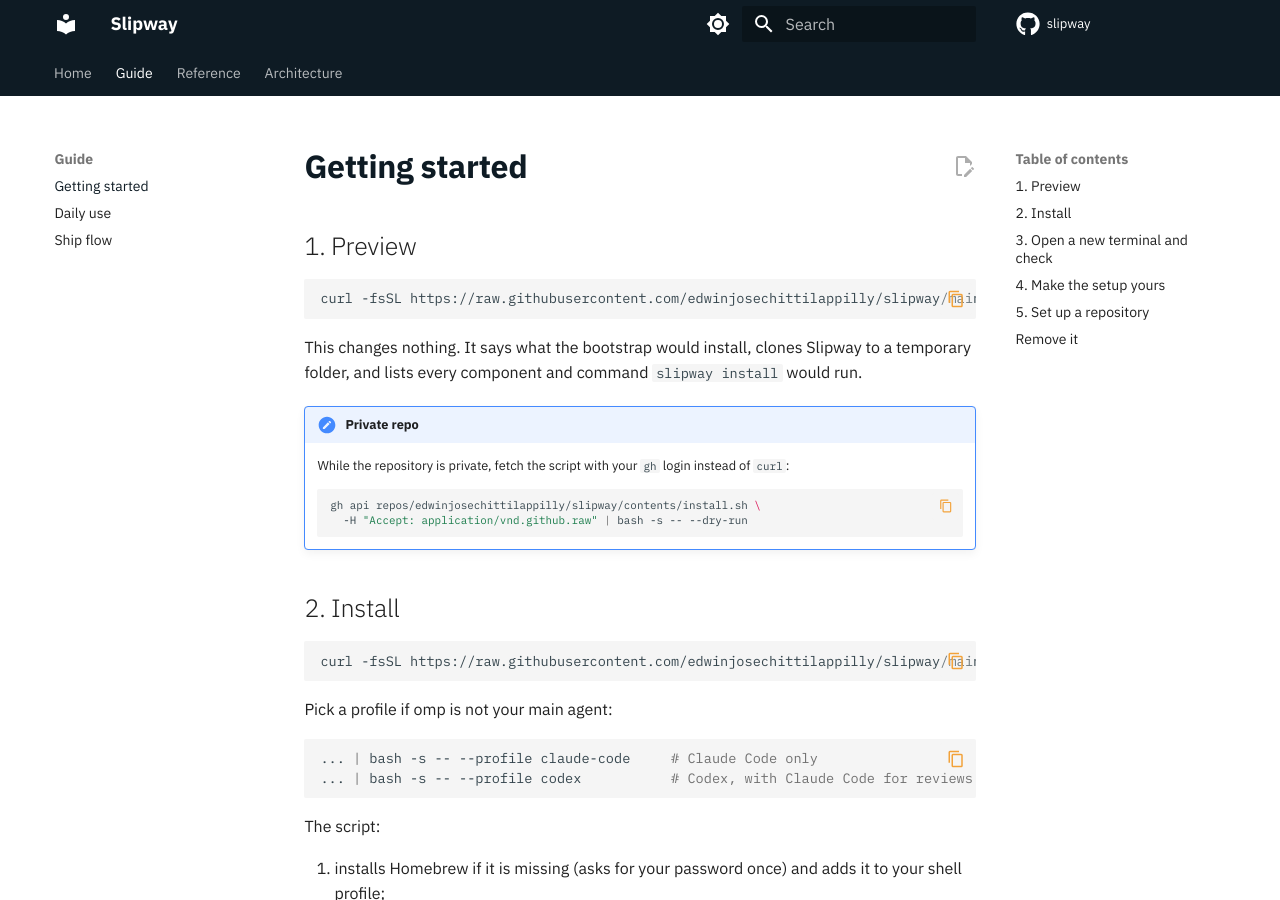
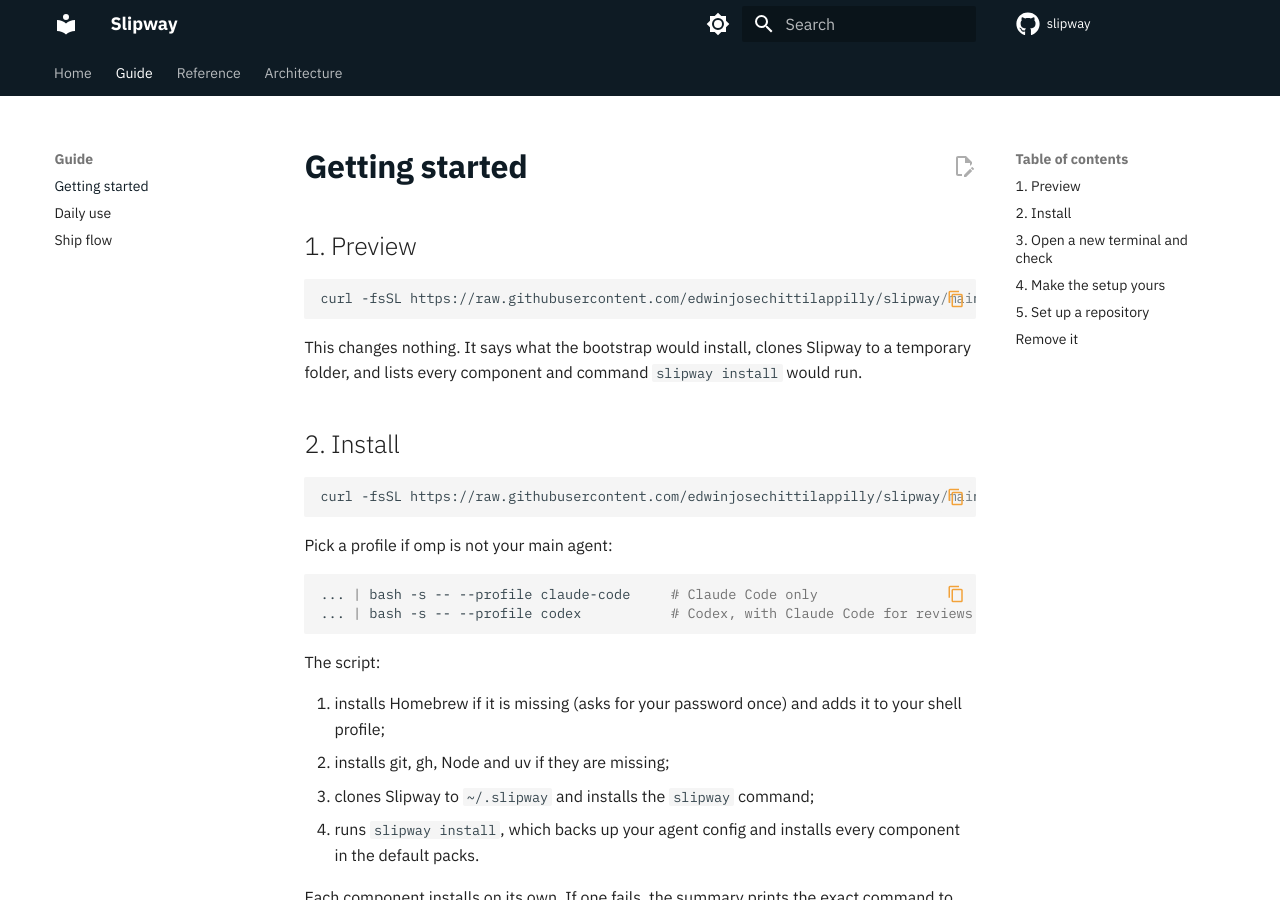
Before and after one commit to edwinjosechittilappilly/slipway, an MkDocs documentation site: the page built from docs/getting-started.md, in a window 1280 px wide and 900 px high. Built offline with MkDocs 1.6.1 and Material for MkDocs 9.7.7, drawn with Linux system fonts in a browser that asks for light colours; comment, search, counter and statistics services are not loaded.

Commit message:
docs: drop private-repo install note (#4)
* docs: drop private-repo install note

- The repo is public and the raw install URL answers 200 without login.

* docs: remove remaining private-repo install references

- getting-started note, install.sh header and clone error, design doc, CI comments, one-pager milestones; CHANGELOG entry.
- From PR #4 review.

````diff
--- a/docs/getting-started.md
+++ b/docs/getting-started.md
@@ -8,14 +8,6 @@ curl -fsSL https://raw.githubusercontent.com/edwinjosechittilappilly/slipway/mai
 
 This changes nothing. It says what the bootstrap would install, clones Slipway to a temporary folder, and lists every
 component and command `slipway install` would run.
-
-!!! note "Private repo"
-    While the repository is private, fetch the script with your `gh` login instead of `curl`:
-
-    ```bash
-    gh api repos/edwinjosechittilappilly/slipway/contents/install.sh \
-      -H "Accept: application/vnd.github.raw" | bash -s -- --dry-run
-    ```
 
 ## 2. Install
 
````
Also changed, not shown: CHANGELOG.md (+1 -0 lines), README.md (+0 -3 lines), docs/design.md (+1 -2 lines), docs/one-pager.md (+2 -2 lines), 3 other files.
